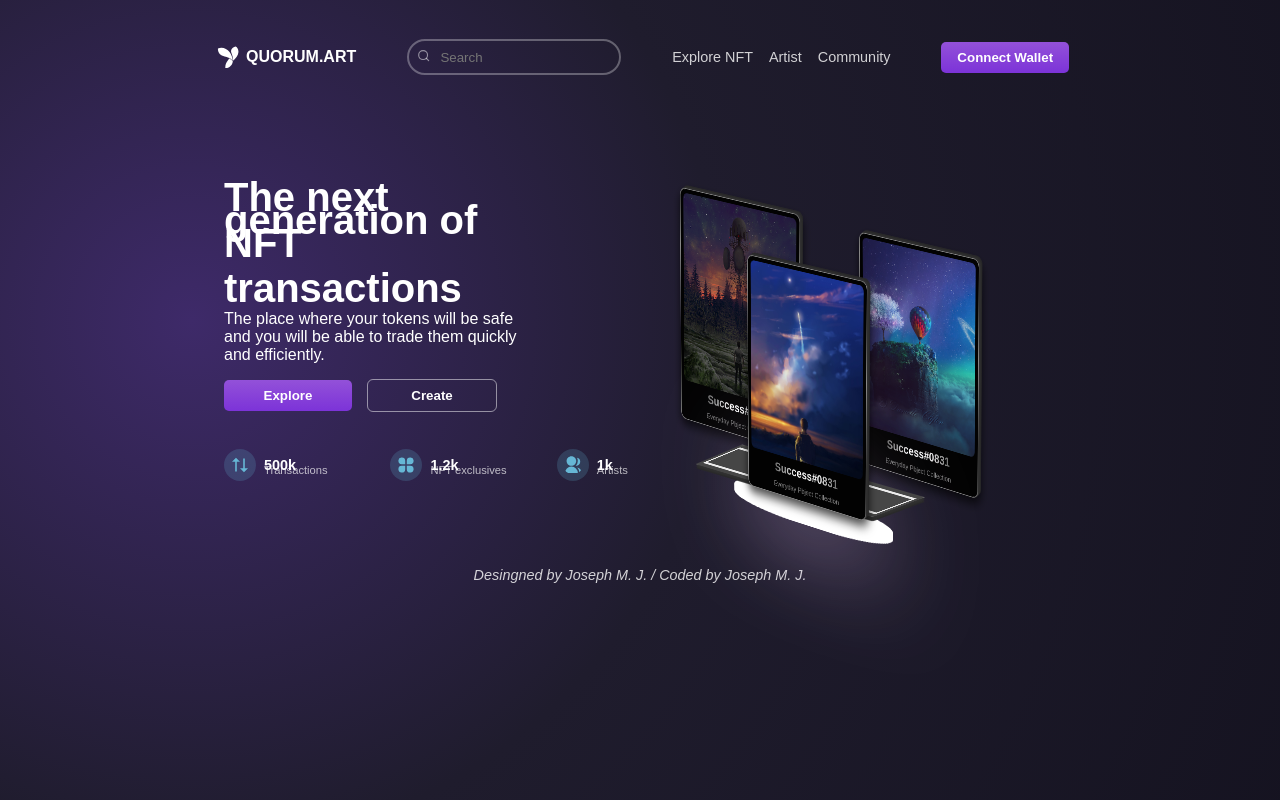
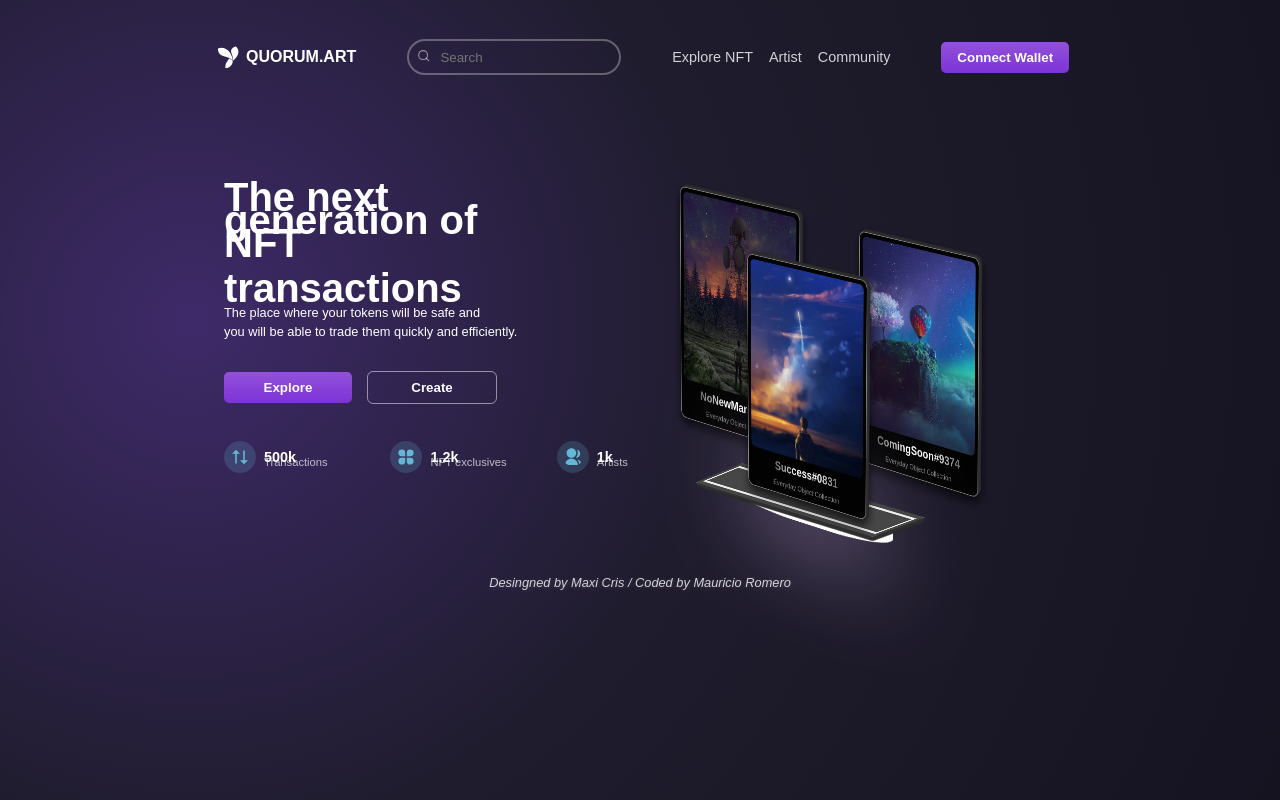
Before and after one commit to TanisJam/hero-page-nft, a Next.js app: page / in a window 1280 px wide. Built offline with nearby package versions, Linux system fonts and the light colour scheme; a web font is replaced by a local one.

Commit message:
minor styles fixes

```diff
--- a/components/footer.jsx
+++ b/components/footer.jsx
@@ -4,8 +4,22 @@ const footer = () => {
   return (
     <footer className={styles.container}>
       <div className={styles.center}>
-        Desingned by <a href="https://github.com/joseph-m-j">Joseph M. J.</a> /
-        Coded by <a href="#">Joseph M. J.</a>
+        Desingned by{" "}
+        <a
+          href="https://www.linkedin.com/in/maxicris/"
+          target="_blank"
+          rel="noopener noreferrer"
+        >
+          Maxi Cris
+        </a>{" "}
+        / Coded by{" "}
+        <a
+          href="https://www.linkedin.com/in/mauricionromero/"
+          target="_blank"
+          rel="noopener noreferrer"
+        >
+          Mauricio Romero
+        </a>
       </div>
     </footer>
   );
--- a/components/footer.module.scss
+++ b/components/footer.module.scss
@@ -1,13 +1,17 @@
 .container {
   display: flex;
   align-items: center;
-  margin-top: 4rem;
+  margin-top: 5rem;
 }
 .center {
-  font-weight: 300;
-  font-size: 0.9rem;
+  font-weight: 400;
+  font-size: 0.8rem;
   font-style: italic;
   color: hsla(0, 0%, 100%, 0.8);
   margin: auto;
   padding: 1rem;
+  filter: drop-shadow( 1px 1px 2px hsla(290, 100%, 92%, 0.2));
+  a:hover {
+    color: hsl(0, 0%, 100%);
+  }
 }
--- a/components/hero/cards/card.jsx
+++ b/components/hero/cards/card.jsx
@@ -1,7 +1,7 @@
 import Image from "next/image";
 import styles from "./card.module.scss";
 
-const card = ({image}) => {
+const card = ({image, title, description}) => {
   return (
     <div className={styles.cardWrapper}>
       <div className={styles.card}>
@@ -12,8 +12,8 @@ const card = ({image}) => {
           height={500}
         />
         <div className={styles.cardBody}>
-          <h3>Success#0831</h3>
-          <p> Everyday Pbject Collection </p>
+          <h3>{title}</h3>
+          <p>{description}</p>
         </div>
       </div>
     </div>
--- a/components/hero/cards/cards.jsx
+++ b/components/hero/cards/cards.jsx
@@ -1,12 +1,33 @@
 import Card from "./card"
 import styles from "./cards.module.scss"
+
+const data = [
+  {
+    image: "balloon",
+    title: "ComingSoon#9374",
+    description: "Everyday Object Collection"
+  },
+  {
+    image: "tower",
+    title: "NoNewMars#6581",
+    description: "Everyday Object Collection"
+  },
+  {
+    image: "rocket",
+    title: "Success#0831",
+    description: "Everyday Object Collection"
+  }
+];
 
 const cards = () => {
   return (
     <div className={styles.cardsContainer}>
-      <Card image="balloon"/>
+      {data.map(item => (
+        <Card key={item.title} {...item} />
+      ))}
+      {/* <Card image="balloon"/>
       <Card image="tower"/>
-      <Card image="rocket" />
+      <Card image="rocket" /> */}
     </div>
   );
 }
--- a/components/hero/cards/cards.module.scss
+++ b/components/hero/cards/cards.module.scss
@@ -31,7 +31,7 @@
     &::after {
       content: "";
       position: absolute;
-      bottom: -7.7rem;
+      bottom: -10rem;
       left: -3rem;
       width: 21rem;
       height: 3rem;
--- a/components/hero/hero.jsx
+++ b/components/hero/hero.jsx
@@ -11,10 +11,8 @@ const hero = () => {
           <span>generation of</span>
           <span>NFT transactions</span>
         </h1>
-        <p>
-          The place where your tokens will be safe and you will be able to trade
-          them quickly and efficiently.
-        </p>
+        <p>The place where your tokens will be safe and</p>
+        <p>you will be able to trade them quickly and efficiently.</p>
         <div className={styles.buttons}>
           <Button>Explore</Button>
           <Button outlined>Create</Button>
--- a/components/hero/hero.module.scss
+++ b/components/hero/hero.module.scss
@@ -18,6 +18,7 @@
   button {
     width: 8rem;
     margin-right: 1rem;
+    margin-top: 1.5rem;
   }
   @media (max-width: 784px) {
     justify-content: center;
@@ -41,4 +42,9 @@
       margin-bottom: -1.4rem;
     }
   }
+  p {
+    font-size: 0.8rem;
+    line-height: 0.5;
+    font-weight: 500;
+  }
 }
--- a/components/statistics/Stats.module.scss
+++ b/components/statistics/Stats.module.scss
@@ -20,6 +20,14 @@
     background-color: rgba(102, 183, 213, 0.2);
     border-radius: 5rem;
     margin-right: 0.5rem;
+    @keyframes rotate {
+      100% {
+        transform: rotate(360deg);
+      }
+    }
+    &:hover {
+      animation: rotate 1s ease-in-out;
+    }
   }
 
   .data {
```
